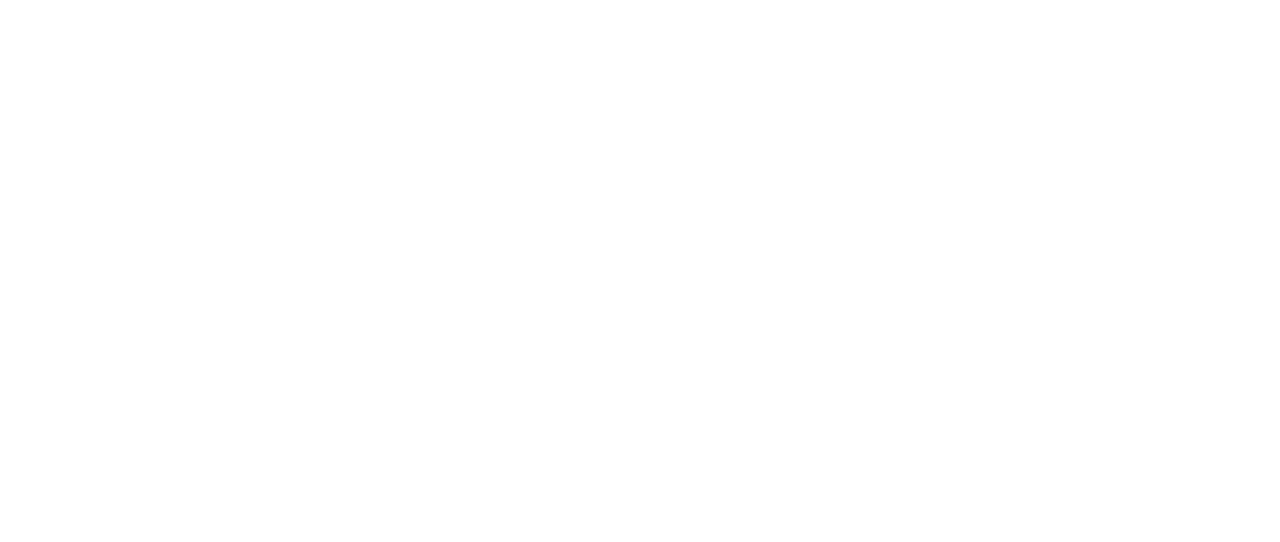
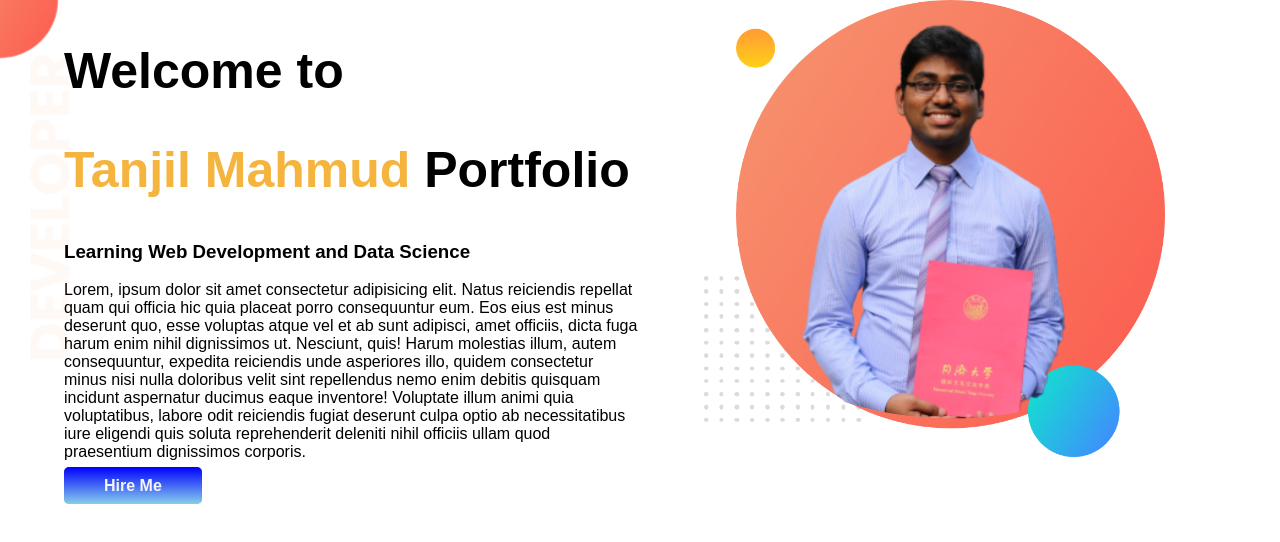
Before and after one commit to tanjilmahmud01/developer-portfolio, a plain HTML site: page index.html in a window 1280 px wide. Drawn offline with Linux system fonts and the light colour scheme; a web font is replaced by a local one.

Commit message:
Top Banner Added

```diff
--- a/index.html
+++ b/index.html
@@ -1,13 +1,43 @@
 <!DOCTYPE html>
 <html lang="en">
+
 <head>
     <meta charset="UTF-8">
     <meta http-equiv="X-UA-Compatible" content="IE=edge">
     <meta name="viewport" content="width=device-width, initial-scale=1.0">
     <title>Tanjil Portfolio</title>
+    <link rel="preconnect" href="https://fonts.googleapis.com">
+    <link rel="preconnect" href="https://fonts.gstatic.com" crossorigin>
+    <link href="https://fonts.googleapis.com/css2?family=Lobster&family=M+PLUS+1+Code&display=swap" rel="stylesheet">
     <link rel="stylesheet" href="style.css">
 </head>
+
 <body>
+    <section class="top-banner">
+        <div class="half-width">
+            <h1>Welcome to</h1>
+            <h1><span class="portfolio-owner">Tanjil Mahmud</span> Portfolio</h1>
+            <h3>Learning Web Development and Data Science</h3>
+            <p>Lorem, ipsum dolor sit amet consectetur adipisicing elit. Natus reiciendis repellat quam qui officia hic
+                quia
+                placeat porro consequuntur eum. Eos eius est minus deserunt quo, esse voluptas atque vel et ab sunt
+                adipisci, amet officiis, dicta fuga harum enim nihil dignissimos ut. Nesciunt, quis! Harum molestias
+                illum,
+                autem consequuntur, expedita reiciendis unde asperiores illo, quidem consectetur minus nisi nulla
+                doloribus
+                velit sint repellendus nemo enim debitis quisquam incidunt aspernatur ducimus eaque inventore! Voluptate
+                illum animi quia voluptatibus, labore odit reiciendis fugiat deserunt culpa optio ab necessitatibus iure
+                eligendi quis soluta reprehenderit deleniti nihil officiis ullam quod praesentium dignissimos corporis.
+            </p>
+            <a class="link-button" target="_blank" href="https://www.linkedin.com/in/tanjil-mahmud-235465156/">Hire
+                Me</a>
+        </div>
+
+        <div class="half-width">
+            <img src="images/tanjil-bg.png" alt="Tanjil Mahmud Image">
+        </div>
+    </section>
 
 </body>
+
 </html>
--- a/style.css
+++ b/style.css
@@ -0,0 +1,41 @@
+body {
+    font-family: 'Lobster', cursive;
+    font-family: 'M PLUS 1 Code', sans-serif;
+    margin: 0%;
+}
+
+h1 {
+    font-size: 50px;
+}
+
+.portfolio-owner {
+    color: rgb(244, 180, 62);
+}
+
+section {
+    display: flex;
+}
+
+.half-width {
+    width: 50%;
+    padding-left: 5%;
+}
+
+.half-width img {
+    width: 80%;
+}
+
+.link-button {
+    text-decoration: none;
+    background-color: orange;
+    padding: 10px 40px;
+    border-radius: 5px;
+    background-image: linear-gradient(blue, skyblue);
+    color: whitesmoke;
+    font-weight: 700;
+}
+
+.top-banner {
+    background-image: url(images/top-banner.png);
+    background-repeat: no-repeat;
+}
```
Also changed, not shown: images/dream-bg.png (added), images/exp-bg.png (added), images/jhankar.png (added), images/jhankar2.png (added), images/my-bg.png (added), images/my-bg2.png (added), images/tanjil-bg.png (added), images/tanjil2-bg.png (added), images/top-banner.png (added), 7 other files.
